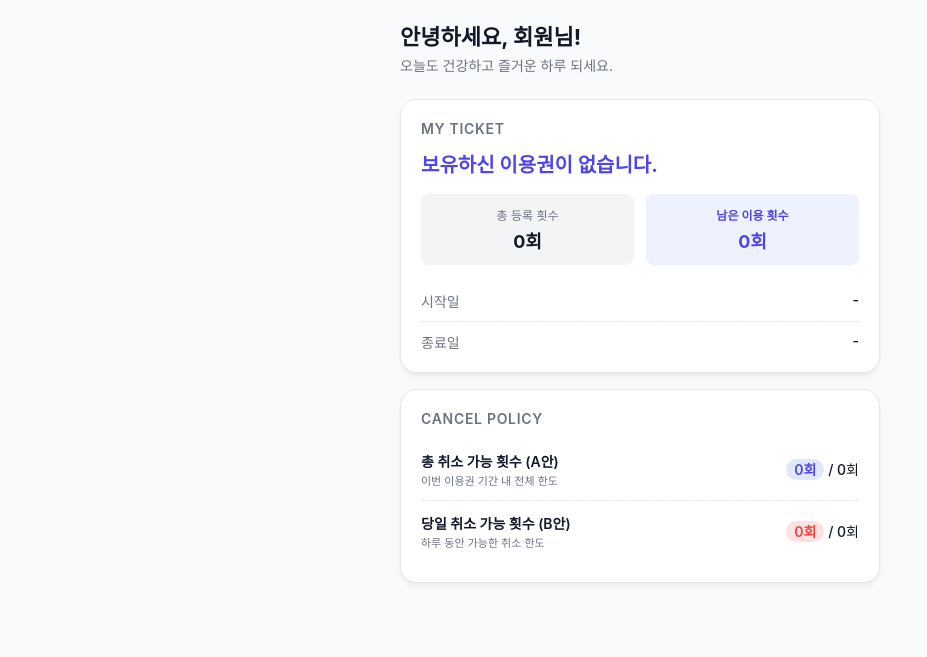
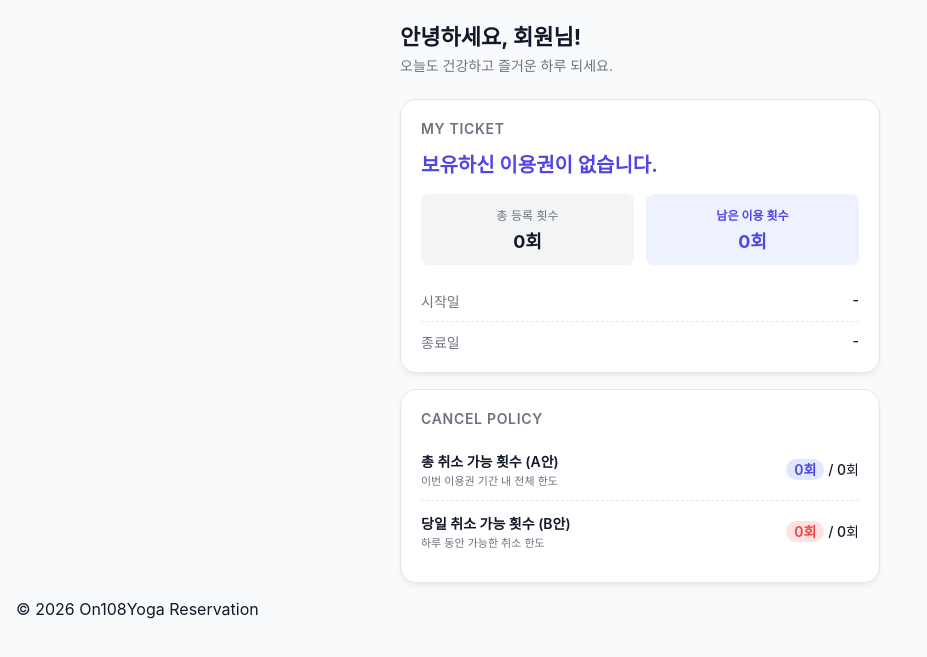
Before and after one commit to on108yoga/on108yoga, a plain HTML site: page mypage.html in a window 1280 px wide. Shown: the part 105-762 px from the top of the page, without its empty margins (0-927 px from the left). Drawn offline with Linux system fonts and the light colour scheme; a script that the page names is missing.

Commit message:
Update mypage.html

```diff
--- a/mypage.html
+++ b/mypage.html
@@ -219,7 +219,7 @@
         </main>
 
     <footer>
-
+         <p>© 2026 On108Yoga Reservation</p>
     </footer>
 
 <!-- Firebase SDK 및 데이터 연동 스크립트 -->
```
